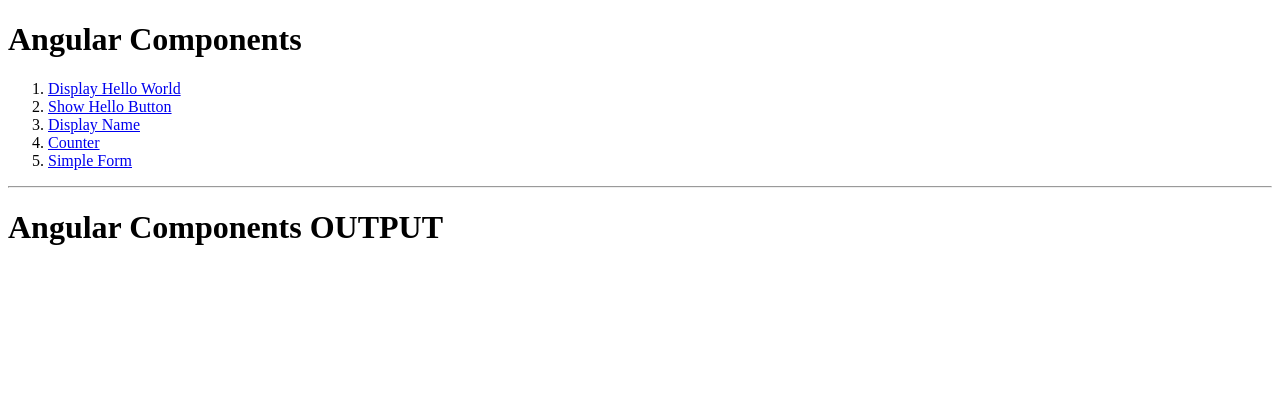
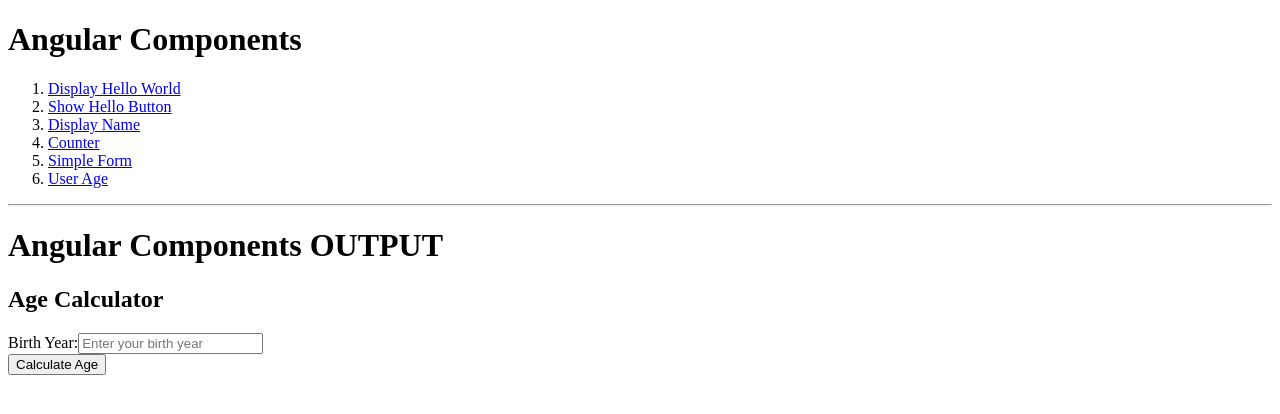
Before and after one commit to SVFC-Travel-Booking-System/Angular-Components, an Angular app: page /user-age in a window 1280 px wide. Before the commit this address led to /. Shown: the top 414 px of the page. Built offline with nearby package versions, Linux system fonts and the light colour scheme.

Commit message:
#6Calculate and display the user’s age from their birth year

```diff
--- a/src/app/app-routing.module.ts
+++ b/src/app/app-routing.module.ts
@@ -5,6 +5,7 @@
 import { DisplaynameComponent } from './components/displayname/displayname.component';
 import { CounterComponent } from './components/counter/counter.component';
 import { SimpleformComponent } from './components/simpleform/simpleform.component';
+import { UserageComponent } from './components/userage/userage.component';
 
 
 const routes: Routes = [
@@ -13,6 +14,7 @@
   { path: 'display-name', component: DisplaynameComponent },
   { path: 'counter', component: CounterComponent },
   { path: 'simple-form', component: SimpleformComponent },
+  { path: 'user-age', component: UserageComponent },
 
 
 ];
--- a/src/app/app.component.html
+++ b/src/app/app.component.html
@@ -7,6 +7,7 @@
             <li><a routerLink="/display-name">Display Name</a></li>
             <li><a routerLink="/counter">Counter</a></li>
             <li><a routerLink="/simple-form">Simple Form</a></li>
+            <li><a routerLink="/user-age">User Age</a></li>
 
 
         </ol>
--- a/src/app/components/userage/userage.component.html
+++ b/src/app/components/userage/userage.component.html
@@ -1 +1,19 @@
-<p>userage works!</p>
+<div>
+    <h2>Age Calculator</h2>
+
+    <!-- Form -->
+    <form (ngSubmit)="calculateAge()">
+        <div>
+            <label for="birthYear">Birth Year:</label>
+            <input id="birthYear" type="number" [(ngModel)]="birthYear" name="birthYear" placeholder="Enter your birth year" required />
+        </div>
+
+        <button type="submit">Calculate Age</button>
+    </form>
+
+    <!-- Display calculated age -->
+    <div *ngIf="age !== null">
+        <h3>Your Age:</h3>
+        <p>{{ age }} years old</p>
+    </div>
+</div>
--- a/src/app/components/userage/userage.component.ts
+++ b/src/app/components/userage/userage.component.ts
@@ -6,5 +6,17 @@
   styleUrl: './userage.component.css'
 })
 export class UserageComponent {
+  birthYear: number | null = null;
+  age: number | null = null;
+
+  // Method to calculate age based on birth year
+  calculateAge() {
+    if (this.birthYear) {
+      const currentYear = new Date().getFullYear();
+      this.age = currentYear - this.birthYear;
+    } else {
+      this.age = null;
+    }
+  }
 
 }
```
